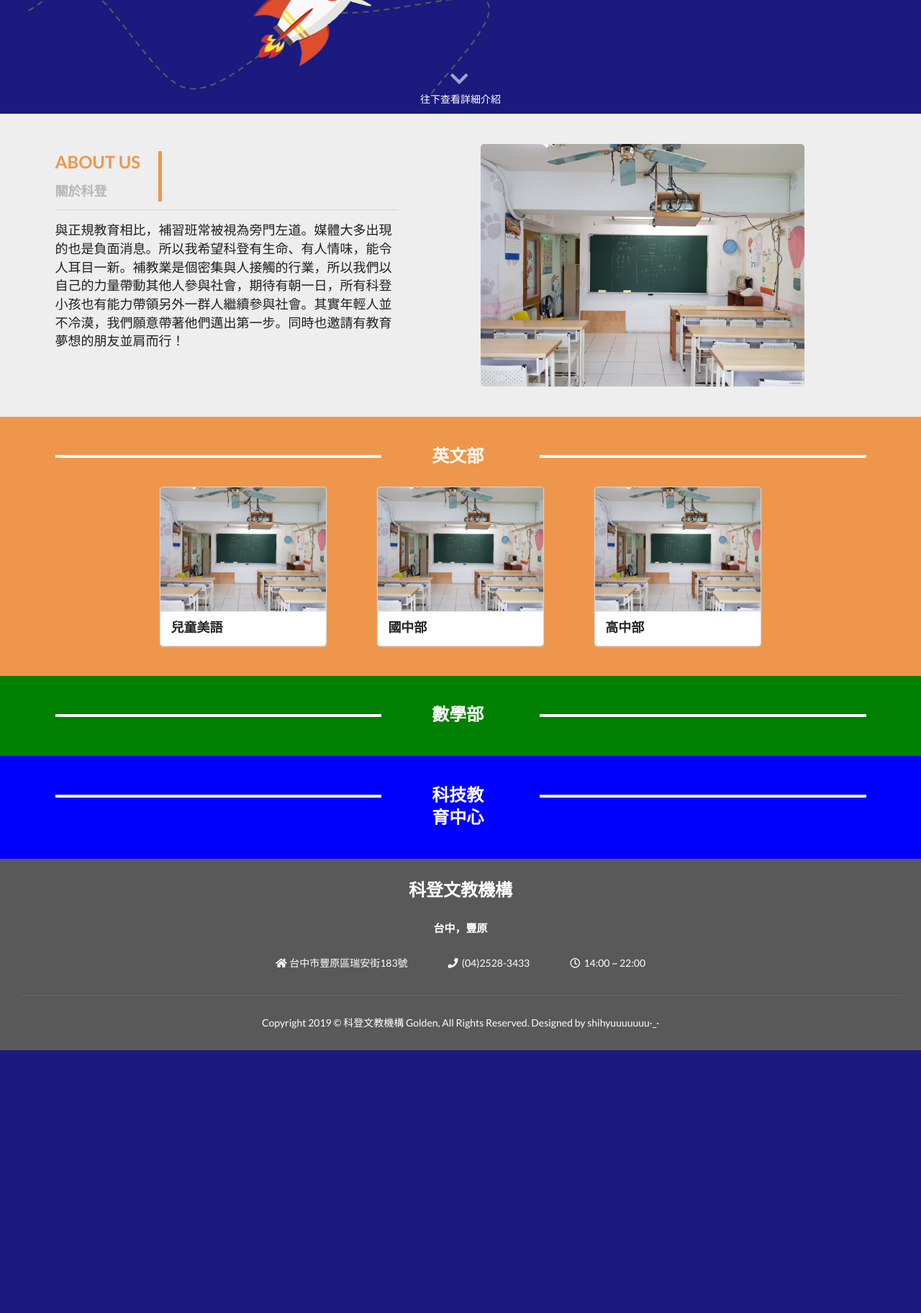
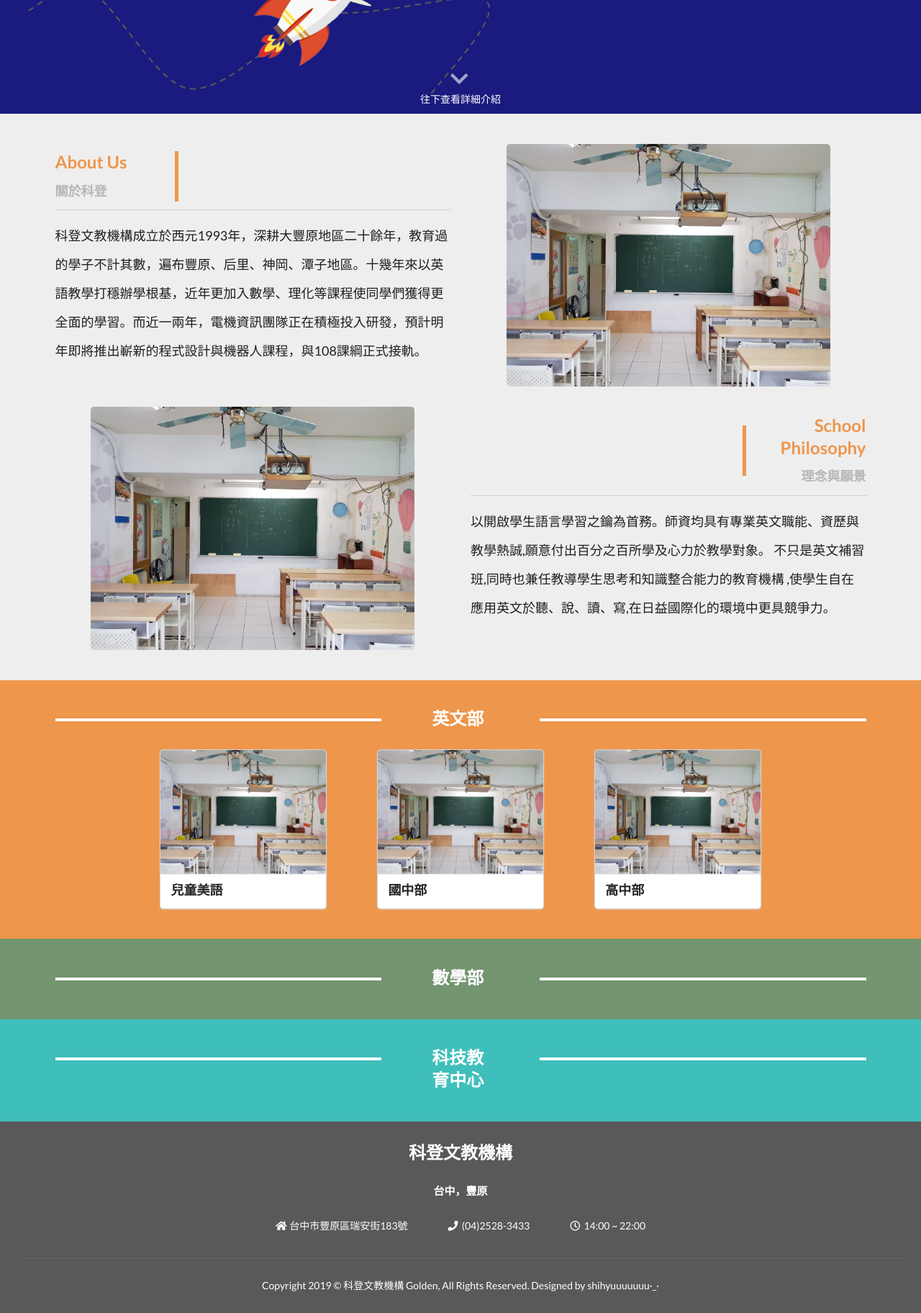
Before and after one commit to shihyuuuuuuu/golden_website, a Django app: page /home/ in a window 1280 px wide. Shown: the part 513-2337 px from the top of the page at 72% size. Before the commit the page ends 1972 px from the top, so only its background shows below. Run offline with Django 3.2, Linux system fonts and the light colour scheme; data that the repository does not hold is empty; some libraries are stand-ins or nearby versions.

Commit message:
Add 'School Philosophy' part and change discription

```diff
--- a/home/static/css/home_style.css
+++ b/home/static/css/home_style.css
@@ -1,5 +1,6 @@
 .grey p {
     font-size: 18px;
+    line-height: 40px;
 }
 
 h3 {
--- a/home/templates/index.html
+++ b/home/templates/index.html
@@ -43,19 +43,35 @@
 <div class="grey content-block" style="visibility:hidden">
     <div class="stackable vertically padded ui grid container">
         <div class="row">
-            <div class="seven wide column text">
+            <div class="eight wide column text">
                 <div class="ui grid">
                     <div class="five wide column">
-                        <h2 class="ui header" style="color:#ee964b">ABOUT US</h2>
+                        <h2 class="ui header" style="color:#ee964b">About Us</h2>
                         <h3 style="color:#b7b7b7">關於科登</h3>
                     </div>
                     <div class="eleven wide column" style="border-left: thick solid #ee964b; height:5rem; margin: auto;"></div>
                 </div>
                 <div class="ui clearing divider"></div>
-                <p>與正規教育相比，補習班常被視為旁門左道。媒體大多出現的也是負面消息。所以我希望科登有生命、有人情味，能令人耳目一新。補教業是個密集與人接觸的行業，所以我們以自己的力量帶動其他人參與社會，期待有朝一日，所有科登小孩也有能力帶領另外一群人繼續參與社會。其實年輕人並不冷漠，我們願意帶著他們邁出第一步。同時也邀請有教育夢想的朋友並肩而行！</p>
+                <p>科登文教機構成立於西元1993年，深耕大豐原地區二十餘年，教育過的學子不計其數，遍布豐原、后里、神岡、潭子地區。十幾年來以英語教學打穩辦學根基，近年更加入數學、理化等課程使同學們獲得更全面的學習。而近一兩年，電機資訊團隊正在積極投入研發，預計明年即將推出嶄新的程式設計與機器人課程，與108課綱正式接軌。</p>
             </div>
-            <div class="nine wide column">
+            <div class="eight wide column">
                 <img class="ui large centered rounded image" src="{% static 'images/aboutus.jpg' %}">
+            </div>
+        </div>
+        <div class="row">
+            <div class="eight wide column">
+                <img class="ui large centered rounded image" src="{% static 'images/aboutus.jpg' %}">
+            </div>
+            <div class="eight wide column text">
+                <div class="ui grid">
+                    <div class="eleven wide column" style="border-right: thick solid #ee964b; height:5rem; margin: auto;"></div>
+                    <div class="five wide column" style="text-align:right;">
+                        <h2 class="ui header" style="color:#ee964b">School Philosophy</h2>
+                        <h3 style="color:#b7b7b7">理念與願景</h3>
+                    </div>
+                </div>
+                <div class="ui clearing divider"></div>
+                <p>以開啟學生語言學習之鑰為首務。師資均具有專業英文職能、資歷與教學熱誠,願意付出百分之百所學及心力於教學對象。 不只是英文補習班,同時也兼任教導學生思考和知識整合能力的教育機構 ,使學生自在應用英文於聽、說、讀、寫,在日益國際化的環境中更具競爭力。</p>
             </div>
         </div>
     </div>
@@ -136,7 +152,7 @@
     </div>
     </div>
     </div-->
-    <div class="content-block" style="background-color: green;">
+    <div class="content-block" style="background-color: rgb(115, 149, 111);">
         <div class="stackable very relaxed vertically padded ui grid container">
             <div class="row">
                 <div class="seven wide column">
@@ -151,7 +167,7 @@
             </div>
         </div>
     </div>
-    <div class="content-block" style="background-color: blue;">
+    <div class="content-block" style="background-color: #3FBFBB;">
         <div class="stackable very relaxed vertically padded ui grid container">
             <div class="row">
                 <div class="seven wide column">
```
